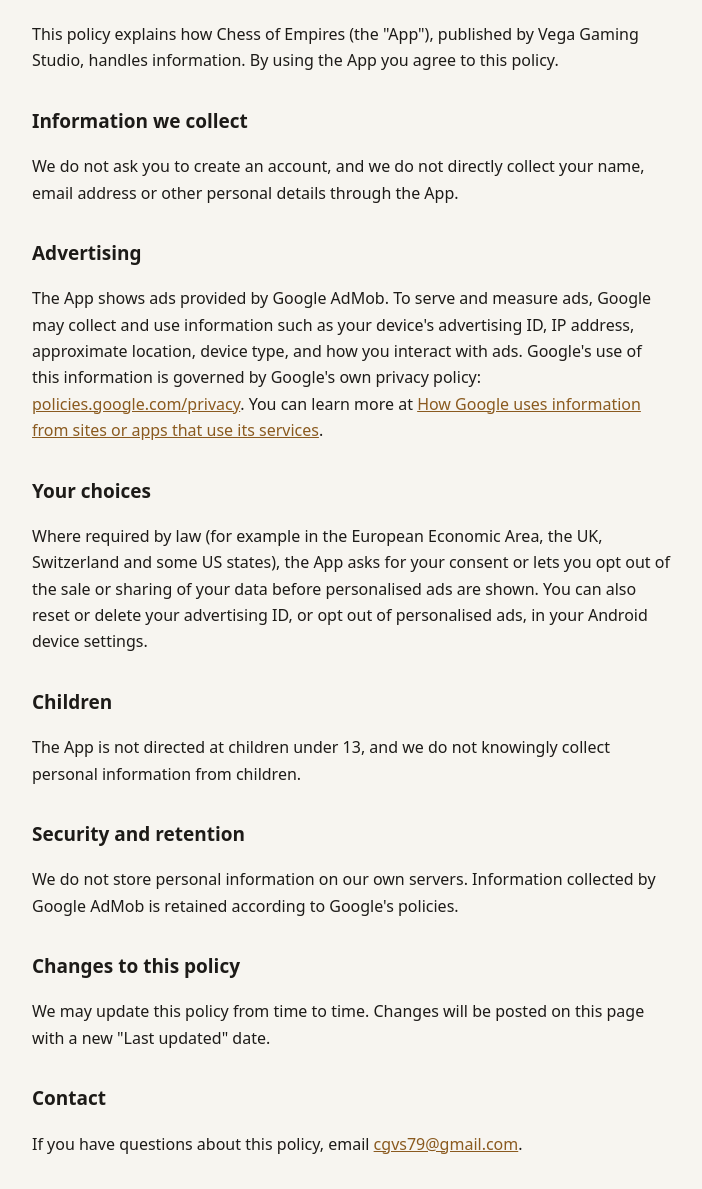
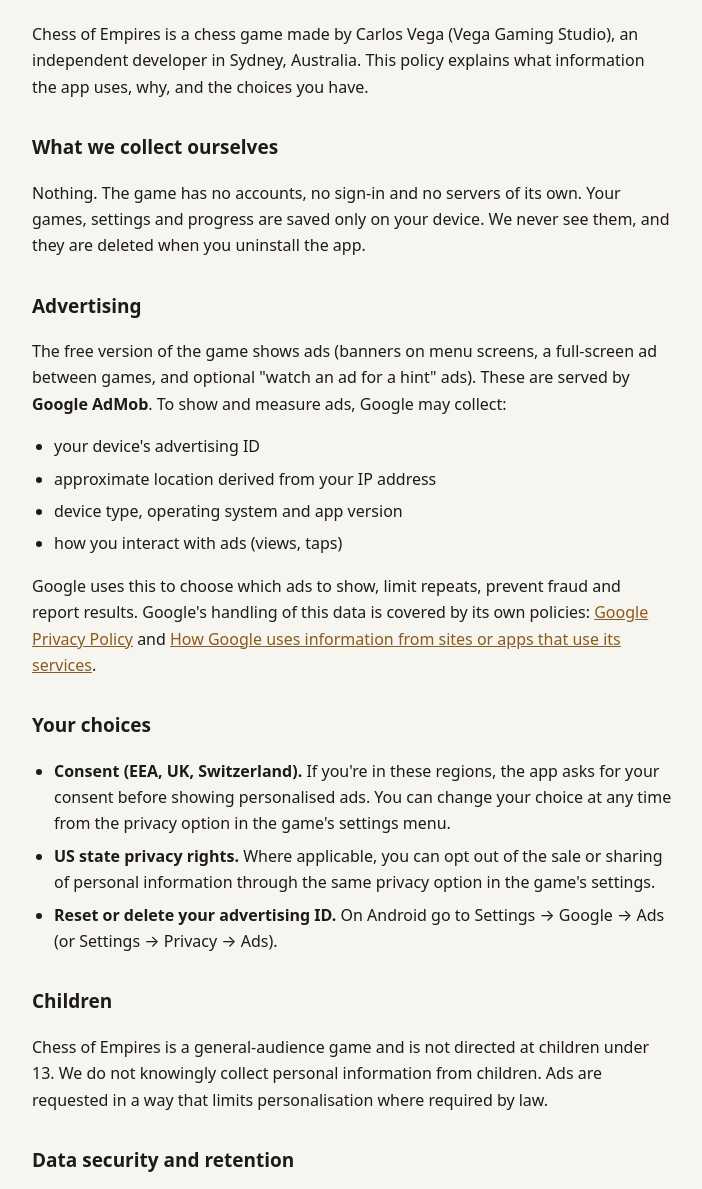
Before and after one commit to vegagamingstudio/vegagamingstudio.github.io, a plain HTML site: page privacy.html in a window 1280 px wide. Shown: the part 186-1375 px from the top of the page, without its empty margins (288-990 px from the left). Drawn offline with Linux system fonts and the light colour scheme.

Commit message:
Revise privacy policy details and structure

```diff
--- a/privacy.html
+++ b/privacy.html
@@ -12,6 +12,8 @@
     main { max-width:680px; margin:0 auto; padding:48px 20px 64px; }
     h1 { font-size:30px; margin:0 0 4px; }
     h2 { font-size:19px; margin:32px 0 8px; }
+    ul { padding-left:22px; }
+    li { margin-bottom:6px; }
     .meta { color:var(--muted); font-size:14px; margin:0 0 24px; }
     a { color:var(--accent); }
   </style>
@@ -19,31 +21,43 @@
 <body>
   <main>
     <p><a href="index.html">&larr; Vega Gaming Studio</a></p>
-    <h1>Privacy Policy – Chess of Empires</h1>
-    <p class="meta">Last updated: 25 November 2026</p>
+    <h1>Chess of Empires – Privacy Policy</h1>
+    <p class="meta">Effective 19 October 2026 · Last updated 25 November 2026 · Android app</p>
 
-    <p>This policy explains how Chess of Empires (the "App"), published by Vega Gaming Studio, handles information. By using the App you agree to this policy.</p>
+    <p>Chess of Empires is a chess game made by Carlos Vega (Vega Gaming Studio), an independent developer in Sydney, Australia. This policy explains what information the app uses, why, and the choices you have.</p>
 
-    <h2>Information we collect</h2>
-    <p>We do not ask you to create an account, and we do not directly collect your name, email address or other personal details through the App.</p>
+    <h2>What we collect ourselves</h2>
+    <p>Nothing. The game has no accounts, no sign-in and no servers of its own. Your games, settings and progress are saved only on your device. We never see them, and they are deleted when you uninstall the app.</p>
 
     <h2>Advertising</h2>
-    <p>The App shows ads provided by Google AdMob. To serve and measure ads, Google may collect and use information such as your device's advertising ID, IP address, approximate location, device type, and how you interact with ads. Google's use of this information is governed by Google's own privacy policy: <a href="https://policies.google.com/privacy">policies.google.com/privacy</a>. You can learn more at <a href="https://policies.google.com/technologies/partner-sites">How Google uses information from sites or apps that use its services</a>.</p>
+    <p>The free version of the game shows ads (banners on menu screens, a full-screen ad between games, and optional "watch an ad for a hint" ads). These are served by <strong>Google AdMob</strong>. To show and measure ads, Google may collect:</p>
+    <ul>
+      <li>your device's advertising ID</li>
+      <li>approximate location derived from your IP address</li>
+      <li>device type, operating system and app version</li>
+      <li>how you interact with ads (views, taps)</li>
+    </ul>
+    <p>Google uses this to choose which ads to show, limit repeats, prevent fraud and report results. Google's handling of this data is covered by its own policies: <a href="https://policies.google.com/privacy">Google Privacy Policy</a> and <a href="https://policies.google.com/technologies/partner-sites">How Google uses information from sites or apps that use its services</a>.</p>
 
     <h2>Your choices</h2>
-    <p>Where required by law (for example in the European Economic Area, the UK, Switzerland and some US states), the App asks for your consent or lets you opt out of the sale or sharing of your data before personalised ads are shown. You can also reset or delete your advertising ID, or opt out of personalised ads, in your Android device settings.</p>
+    <ul>
+      <li><strong>Consent (EEA, UK, Switzerland).</strong> If you're in these regions, the app asks for your consent before showing personalised ads. You can change your choice at any time from the privacy option in the game's settings menu.</li>
+      <li><strong>US state privacy rights.</strong> Where applicable, you can opt out of the sale or sharing of personal information through the same privacy option in the game's settings.</li>
+      <li><strong>Reset or delete your advertising ID.</strong> On Android go to Settings → Google → Ads (or Settings → Privacy → Ads).</li>
+    </ul>
 
     <h2>Children</h2>
-    <p>The App is not directed at children under 13, and we do not knowingly collect personal information from children.</p>
+    <p>Chess of Empires is a general-audience game and is not directed at children under 13. We do not knowingly collect personal information from children. Ads are requested in a way that limits personalisation where required by law.</p>
 
-    <h2>Security and retention</h2>
-    <p>We do not store personal information on our own servers. Information collected by Google AdMob is retained according to Google's policies.</p>
+    <h2>Data security and retention</h2>
+    <p>Because game data stays on your device, it is protected by your device's own security. We do not store personal information on our own servers. Data collected by Google for advertising is kept according to Google's policies.</p>
 
     <h2>Changes to this policy</h2>
-    <p>We may update this policy from time to time. Changes will be posted on this page with a new "Last updated" date.</p>
+    <p>If this policy changes, the new version will be posted on this page with a new "Last updated" date.</p>
 
     <h2>Contact</h2>
-    <p>If you have questions about this policy, email <a href="mailto:cgvs79@gmail.com">cgvs79@gmail.com</a>.</p>
+    <p>Questions or requests about privacy: <a href="mailto:cgvs79@gmail.com">cgvs79@gmail.com</a></p>
+    <p>Developer: Carlos Vega, Vega Gaming Studio, Sydney NSW, Australia.</p>
   </main>
 </body>
 </html>
```
